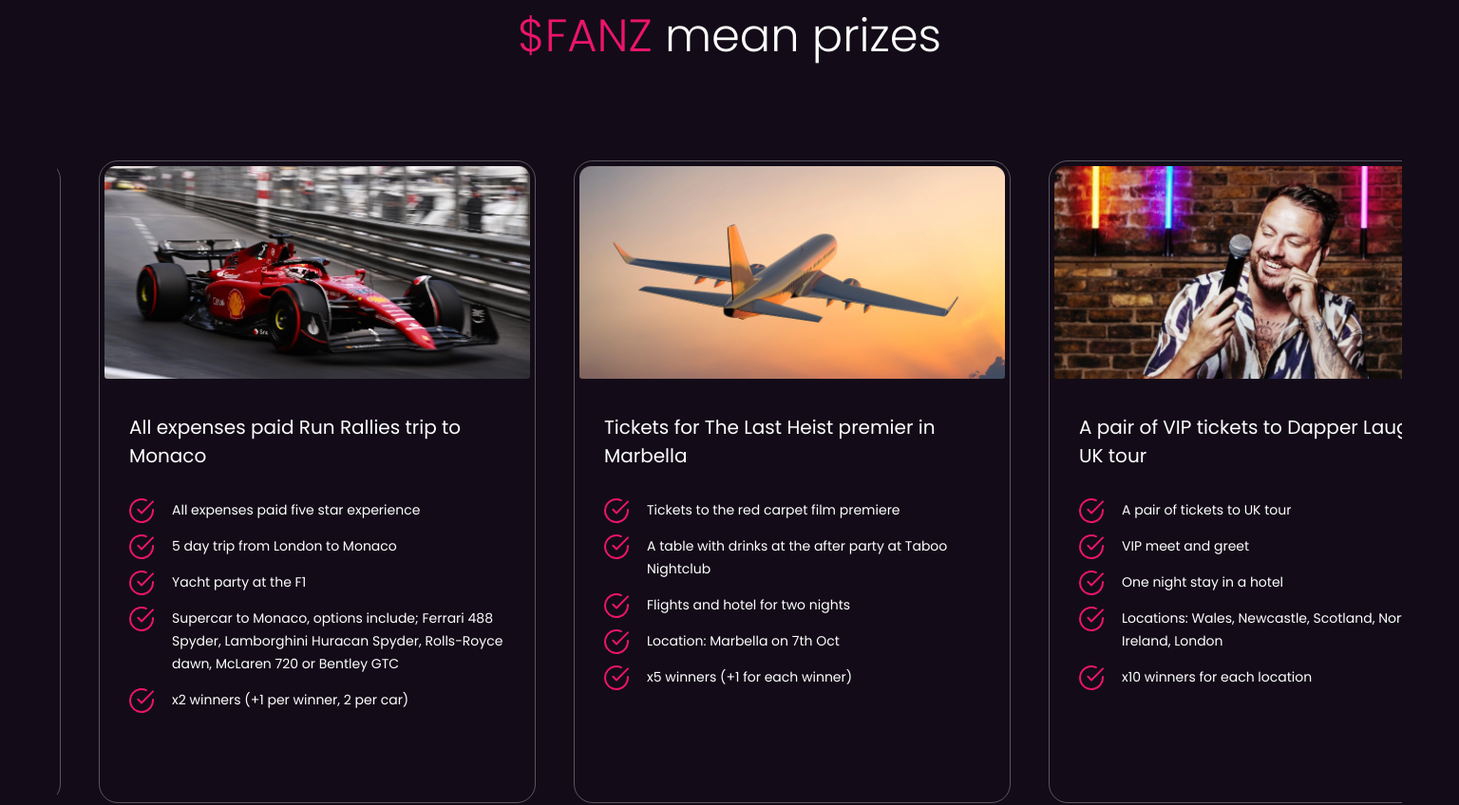
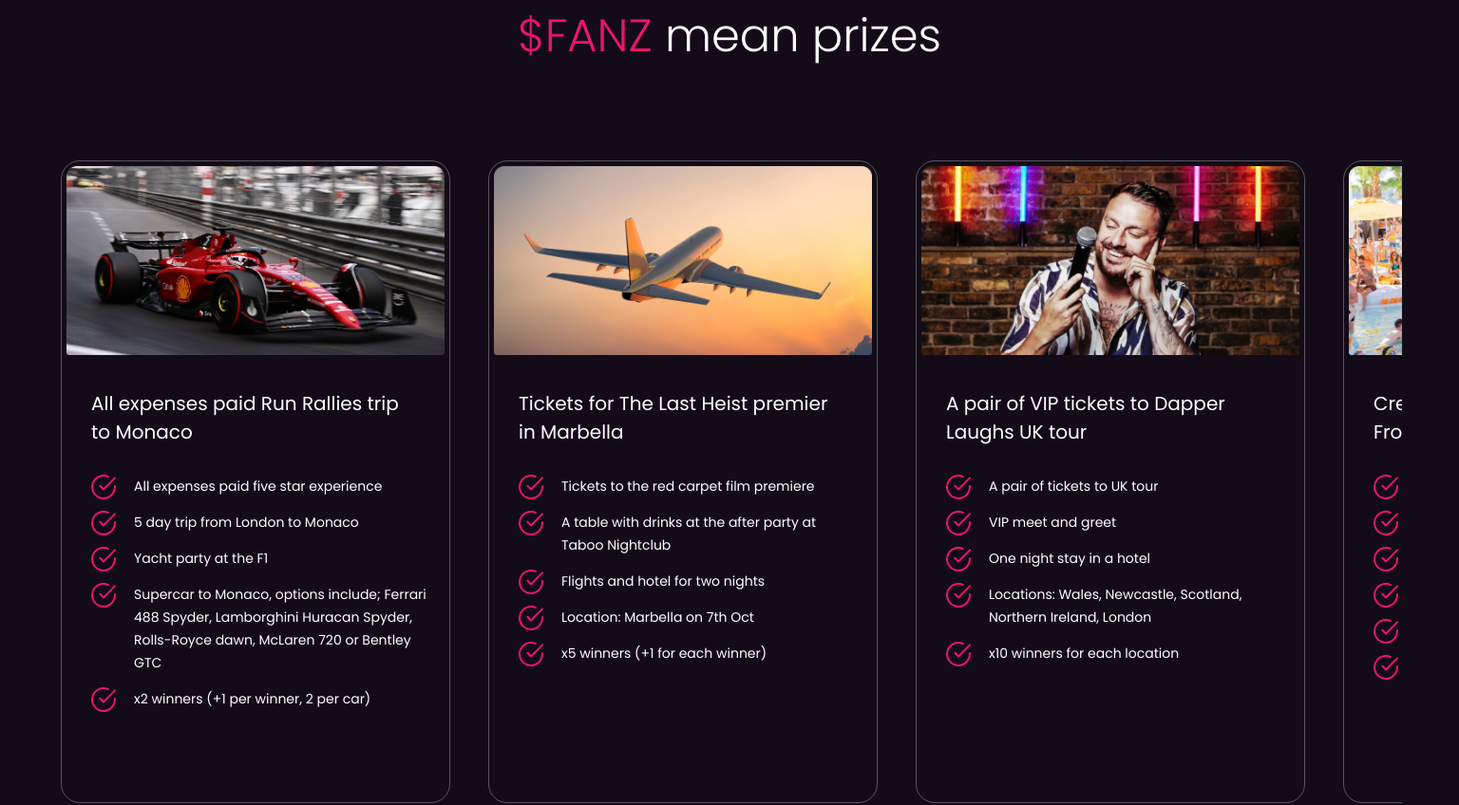
Before and after one commit to doyen118/ff-promotion, a plain HTML site: page index.html in a window 1536 px wide. Shown: the part 3010-3858 px from the top of the page at 95% size. Drawn offline with Linux system fonts and the light colour scheme.

Commit message:
slider changes in css

```diff
--- a/css/style.css
+++ b/css/style.css
@@ -372,6 +372,23 @@ section.card-section .card {
 /*media query*/
 
 
+@media screen and (min-width: 1400px) {
+    .owl-item {
+        width: 410px !important;
+        max-width: 420px;
+        margin-left: 40px;
+        margin-right: 0px !important;
+        transform: translate3d(70px, 0px, 0px) !important;
+    }
+section.card-section .card {
+    max-width: 100%;
+    width: 440px;
+    height: 677px;
+}
+
+
+}
+
 @media screen and (max-width: 1200px) {
     .container {
         max-width: 1024px;
@@ -665,8 +682,7 @@ section.card-section .card {
     }
 
     section.card-section .card {
-
-        width: 351px;
+        width: 340px;
         height: 677px;
         margin: 0 auto;
     }
@@ -728,3 +744,12 @@ section.card-section .card {
 
 
 }
+@media screen and (max-width: 360px) {
+
+.owl-item {
+    width: 40% !important;
+    margin-right: 41px !important;
+    max-width: 333px;
+}
+
+}
```
